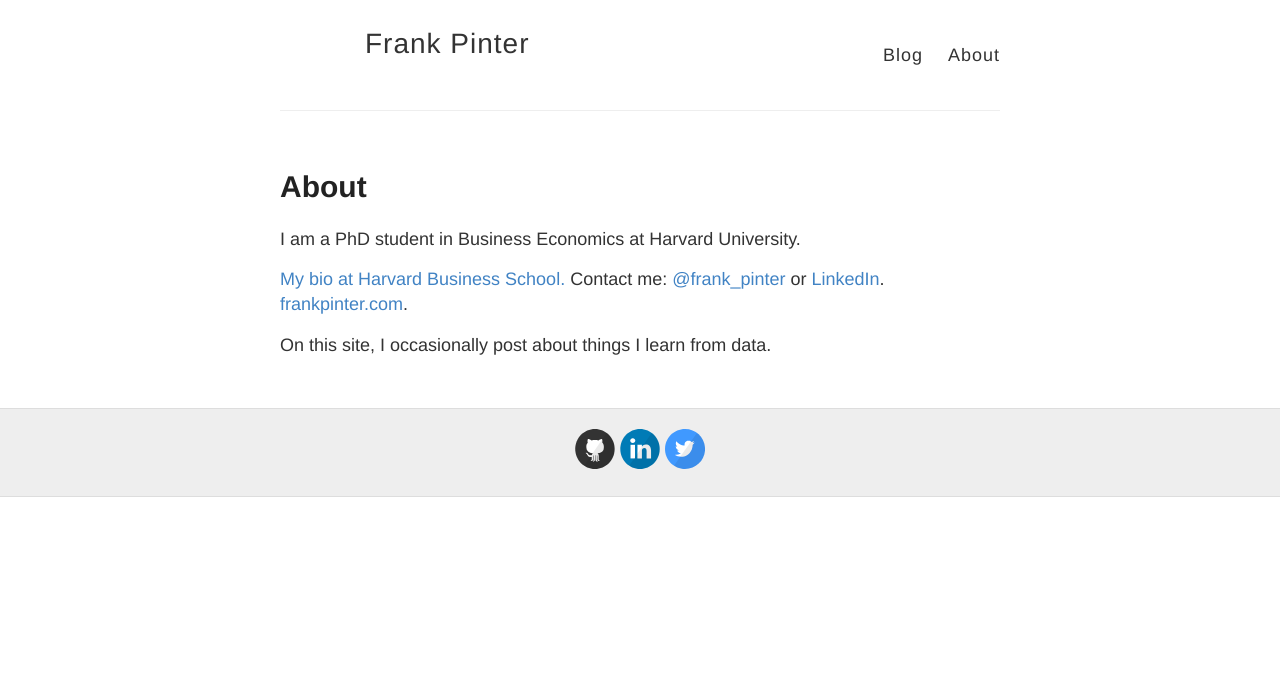
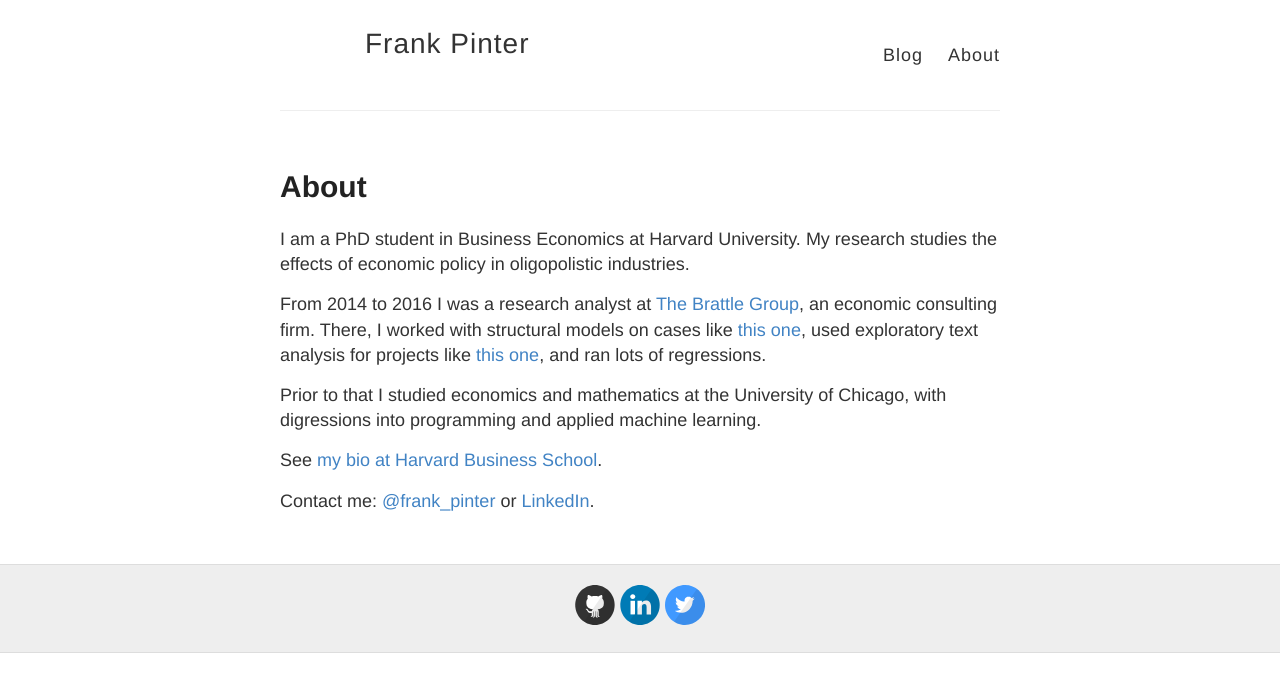
Before and after one commit to fpinter/fpinter.github.io, a Jekyll site: the page built from about.md, in a window 1280 px wide. Shown: the top 692 px of the page. Built offline with Jekyll 4.4.1, drawn with Linux system fonts in a browser that asks for light colours.

Commit message:
Update about page
Expand history from Brattle and make the page a bit more coherent

```diff
--- a/about.md
+++ b/about.md
@@ -4,9 +4,12 @@ title: About
 permalink: /about/
 ---
 
-I am a PhD student in Business Economics at Harvard University.
+I am a PhD student in Business Economics at Harvard University. My research studies the effects of economic policy in oligopolistic industries.
 
-[My bio at Harvard Business School.](http://www.hbs.edu/faculty/Pages/profile.aspx?facId=889123) Contact me: [@frank_pinter](https://twitter.com/frank_pinter) or [LinkedIn](https://www.linkedin.com/in/frank-pinter-816a6956).
-[frankpinter.com](http://frankpinter.com).
+From 2014 to 2016 I was a research analyst at [The Brattle Group](http://www.brattle.com), an economic consulting firm. There, I worked with structural models on cases like [this one](http://www.brattle.com/news-and-knowledge/news/daubert-motion-granted-based-on-testimony-of-brattle-principal-daniel-mcfadden), used exploratory text analysis for projects like [this one](https://doi.org/10.1515/ev-2016-0007), and ran lots of regressions.
 
-On this site, I occasionally post about things I learn from data.
+Prior to that I studied economics and mathematics at the University of Chicago, with digressions into programming and applied machine learning.
+
+See [my bio at Harvard Business School](http://www.hbs.edu/faculty/Pages/profile.aspx?facId=889123).
+
+Contact me: [@frank_pinter](https://twitter.com/frank_pinter) or [LinkedIn](https://www.linkedin.com/in/frank-pinter-816a6956).
```
